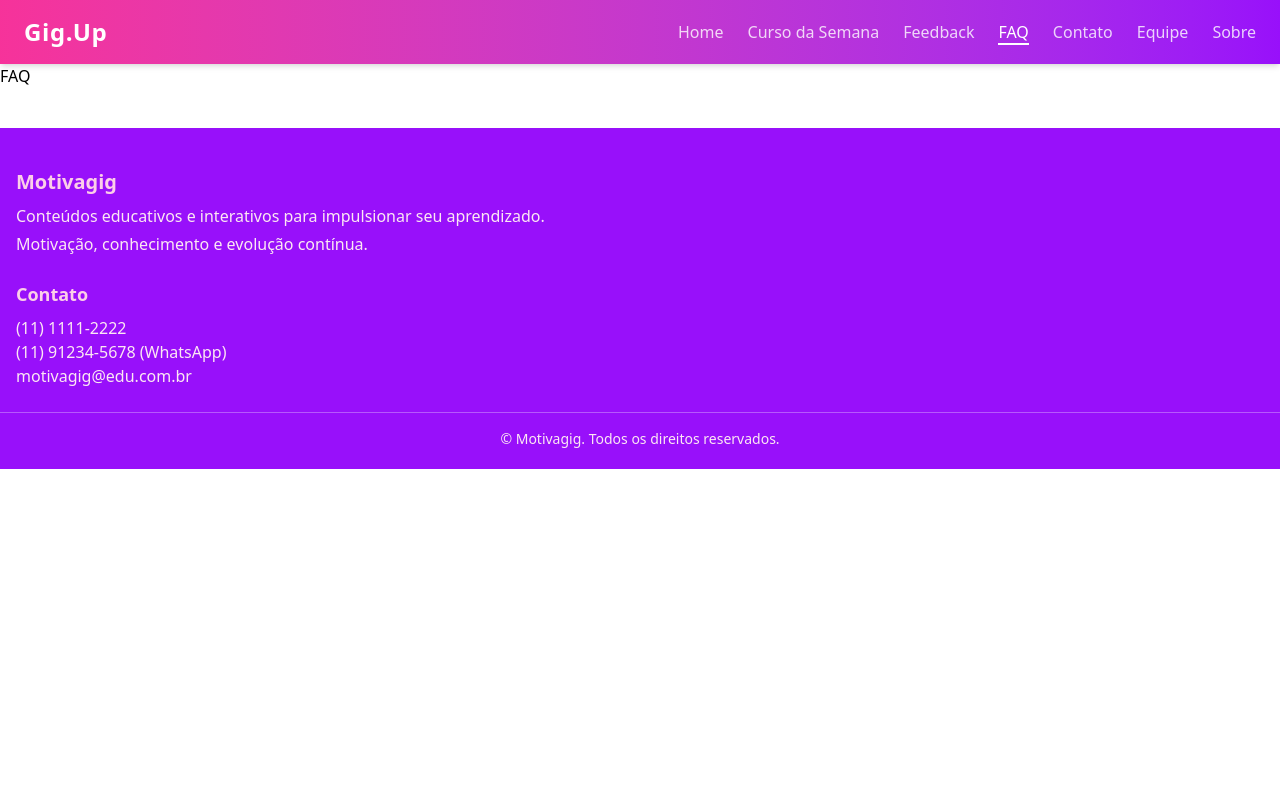
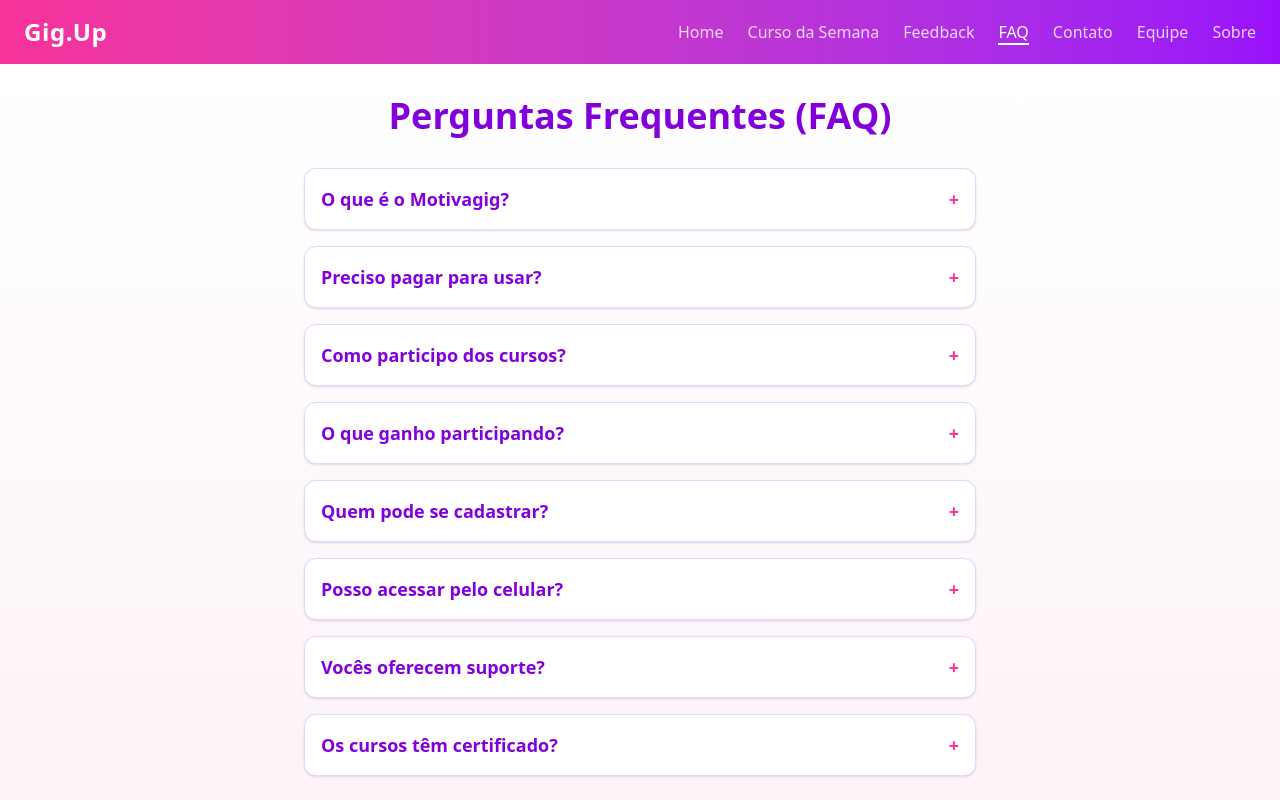
Before and after one commit to ChallengeFiap1tdspo/global-solution, a React (Vite) app in the folder motivagig/: page /faq in a window 1280 px wide. Shown: the top 800 px of the page. Built offline with nearby package versions, Linux system fonts and the light colour scheme.

Commit message:
feat: adicionando type, componentizacao da faq

```diff
--- /dev/null
+++ b/motivagig/src/components/Faq/ItemFAQ.tsx
@@ -0,0 +1,17 @@
+import type { ItemFAQProps } from "../../types/itemFaq";
+
+export default function ItemFAQ({ pergunta, resposta, ativo, onClick }: ItemFAQProps) {
+  return (
+    <div
+      className="border border-purple-200 rounded-xl shadow-sm p-4 cursor-pointer bg-white hover:bg-pink-50 transition"
+      onClick={onClick}
+    >
+      <h2 className="text-lg font-semibold text-purple-700 flex justify-between items-center">
+        {pergunta}
+        <span className="text-pink-500">{ativo ? "−" : "+"}</span>
+      </h2>
+
+      {ativo && <p className="mt-2 text-slate-600 text-sm">{resposta}</p>}
+    </div>
+  );
+}
--- a/motivagig/src/routes/Faq/index.tsx
+++ b/motivagig/src/routes/Faq/index.tsx
@@ -1,5 +1,69 @@
-export default function FAQ() {
+import { useState } from "react";
+import ItemFAQ from "../../components/Faq/ItemFAQ";
+
+export default function Faq() {
+  const [ativo, setAtivo] = useState<number | null>(null);
+
+  const perguntas = [
+    {
+      pergunta: "O que é o Motivagig?",
+      resposta:
+        "É uma plataforma que ajuda trabalhadores autônomos e de apps a se desenvolverem profissionalmente e cuidarem da saúde.",
+    },
+    {
+      pergunta: "Preciso pagar para usar?",
+      resposta:
+        "Não! O cadastro é totalmente gratuito e você pode aproveitar os cursos e o acompanhamento sem custo.",
+    },
+    {
+      pergunta: "Como participo dos cursos?",
+      resposta:
+        "Crie sua conta, faça login e acesse a aba 'Curso da Semana' para começar a aprender.",
+    },
+    {
+      pergunta: "O que ganho participando?",
+      resposta:
+        "Você adquire novas habilidades, recebe certificados e pode crescer na sua carreira.",
+    },
+    {
+      pergunta: "Quem pode se cadastrar?",
+      resposta:
+        "Todos os trabalhadores autônomos — entregadores, motoristas, freelancers, entre outros.",
+    },
+    {
+      pergunta: "Posso acessar pelo celular?",
+      resposta:
+        "Sim! O site é responsivo e funciona bem em qualquer dispositivo.",
+    },
+    {
+      pergunta: "Vocês oferecem suporte?",
+      resposta:
+        "Sim, temos suporte por e-mail e WhatsApp para tirar dúvidas e ajudar em qualquer etapa.",
+    },
+    {
+      pergunta: "Os cursos têm certificado?",
+      resposta:
+        "Sim, cada curso concluído gera um certificado digital gratuito.",
+    },
+  ];
+
   return (
-    <p>FAQ</p>
+    <div className="min-h-screen bg-gradient-to-b from-white to-pink-50 p-8 flex flex-col items-center">
+      <h1 className="text-4xl font-bold text-purple-700 mb-8">
+        Perguntas Frequentes (FAQ)
+      </h1>
+
+      <div className="w-full max-w-2xl space-y-4">
+        {perguntas.map((item, i) => (
+          <ItemFAQ
+            key={i}
+            pergunta={item.pergunta}
+            resposta={item.resposta}
+            ativo={ativo === i}
+            onClick={() => setAtivo(ativo === i ? null : i)}
+          />
+        ))}
+      </div>
+    </div>
   );
 }
--- /dev/null
+++ b/motivagig/src/types/itemFaq.ts
@@ -0,0 +1,6 @@
+export type ItemFAQProps = {
+  pergunta: string;
+  resposta: string;
+  ativo: boolean;
+  onClick: () => void;
+};
```
